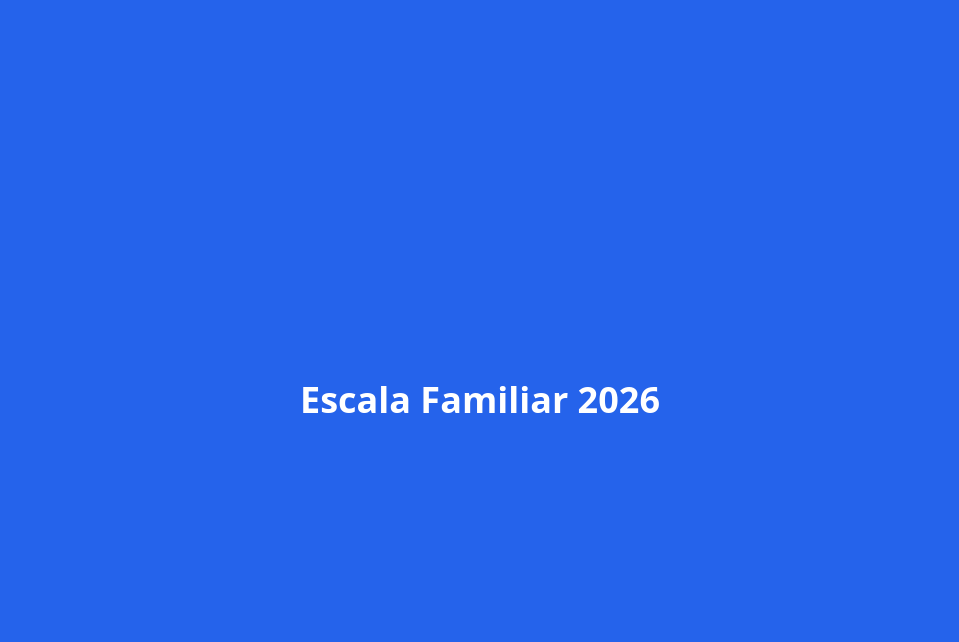
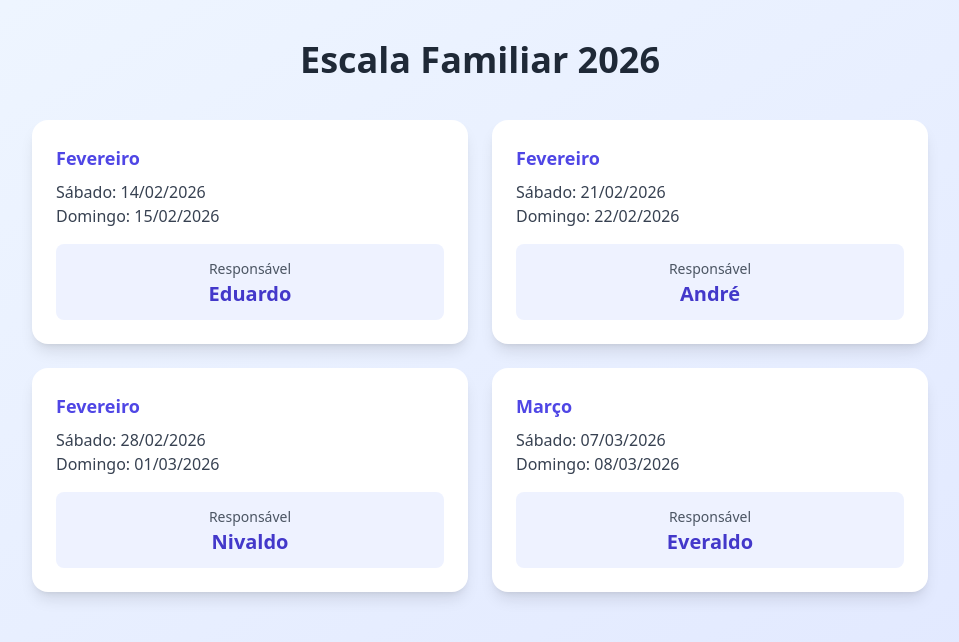
Before and after one commit to alluizadm-ai/escala-familiar-2026, a Next.js app: page / in a window 1280 px wide. Shown: the top 642 px of the page, without its empty margins (160-1119 px from the left). Built offline with nearby package versions, Linux system fonts and the light colour scheme.

Commit message:
Update page.js

```diff
--- a/app/page.js
+++ b/app/page.js
@@ -1,9 +1,68 @@
 export default function Home() {
+  const escalas = [
+    {
+      mes: "Fevereiro",
+      sabado: "14/02/2026",
+      domingo: "15/02/2026",
+      nome: "Eduardo",
+    },
+    {
+      mes: "Fevereiro",
+      sabado: "21/02/2026",
+      domingo: "22/02/2026",
+      nome: "André",
+    },
+    {
+      mes: "Fevereiro",
+      sabado: "28/02/2026",
+      domingo: "01/03/2026",
+      nome: "Nivaldo",
+    },
+    {
+      mes: "Março",
+      sabado: "07/03/2026",
+      domingo: "08/03/2026",
+      nome: "Everaldo",
+    },
+  ];
+
   return (
-    <div className="min-h-screen bg-blue-600 flex items-center justify-center">
-      <h1 className="text-4xl font-bold text-white">
-        Escala Familiar 2026
-      </h1>
+    <div className="min-h-screen bg-gradient-to-br from-blue-50 to-indigo-100 py-10 px-4">
+      <div className="max-w-4xl mx-auto">
+
+        <h1 className="text-4xl font-bold text-center text-gray-800 mb-10">
+          Escala Familiar 2026
+        </h1>
+
+        <div className="grid md:grid-cols-2 gap-6">
+          {escalas.map((item, index) => (
+            <div
+              key={index}
+              className="bg-white rounded-2xl shadow-lg p-6 hover:shadow-xl transition"
+            >
+              <h2 className="text-lg font-semibold text-indigo-600 mb-2">
+                {item.mes}
+              </h2>
+
+              <p className="text-gray-700">
+                <span className="font-medium">Sábado:</span> {item.sabado}
+              </p>
+
+              <p className="text-gray-700 mb-4">
+                <span className="font-medium">Domingo:</span> {item.domingo}
+              </p>
+
+              <div className="bg-indigo-50 rounded-lg p-3 text-center">
+                <span className="text-gray-600 text-sm">Responsável</span>
+                <p className="text-xl font-semibold text-indigo-700">
+                  {item.nome}
+                </p>
+              </div>
+            </div>
+          ))}
+        </div>
+
+      </div>
     </div>
   );
 }
```
